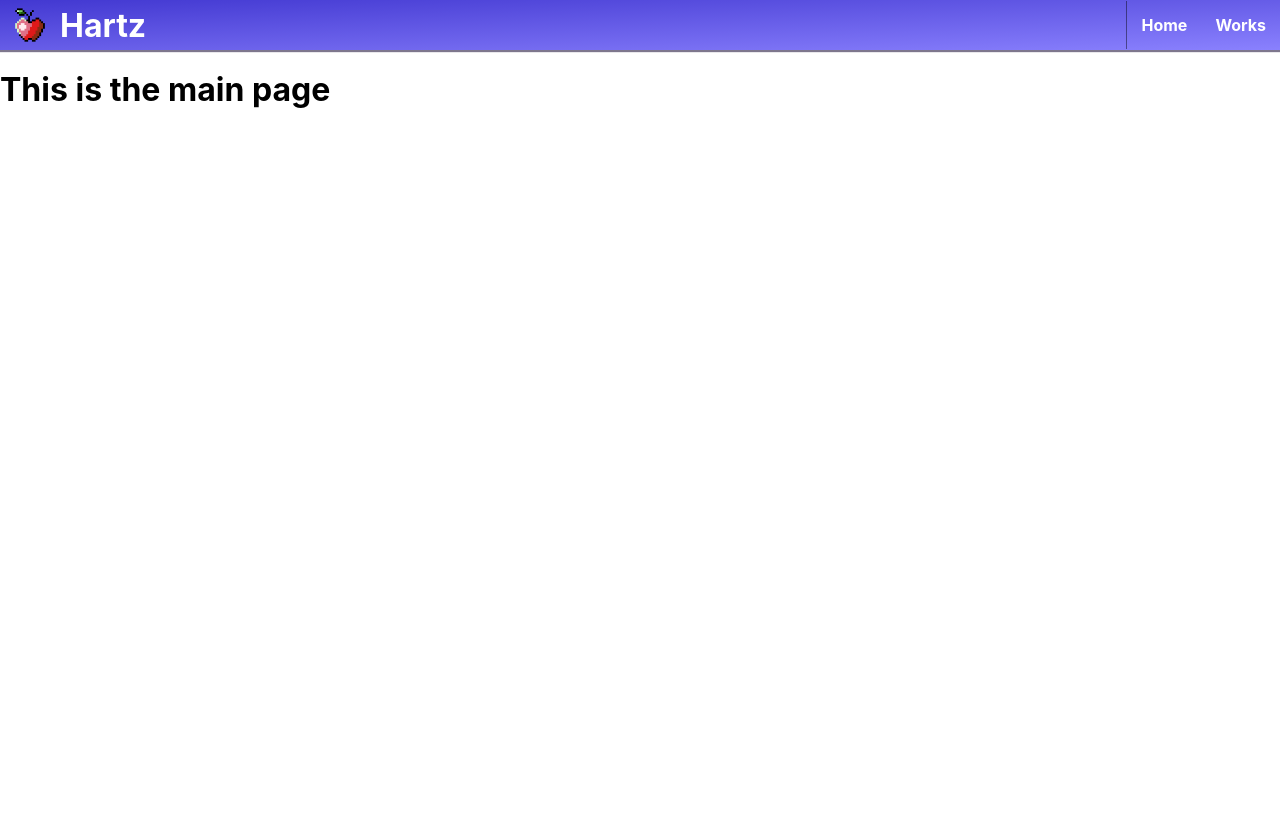
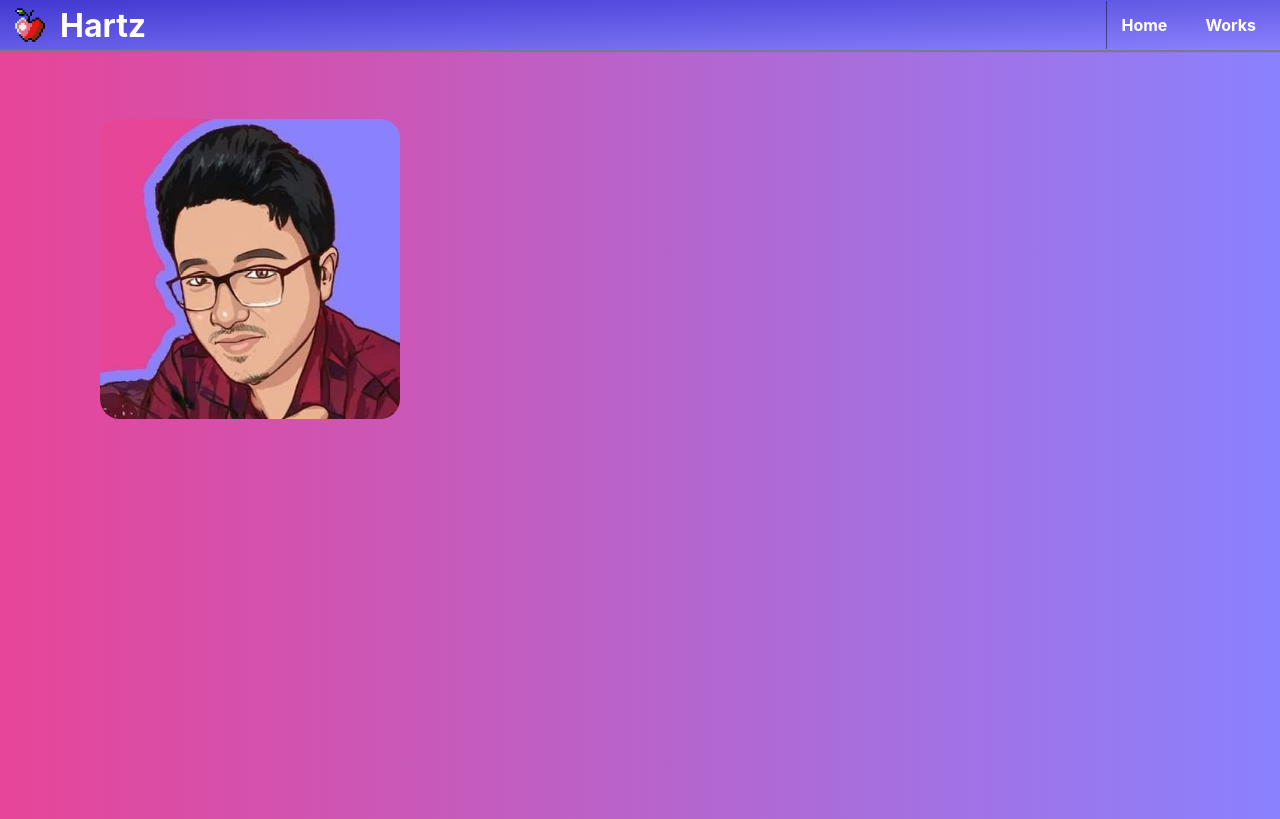
Before and after one commit to Hartz-I/DummyPortfolio, a React (Create React App) app in the folder dummy-portfolio/: page / in a window 1280 px wide. Built offline with nearby package versions, Linux system fonts and the light colour scheme.

Commit message:
added profile section

```diff
--- a/dummy-portfolio/src/App.js
+++ b/dummy-portfolio/src/App.js
@@ -1,10 +1,12 @@
 import "./App.css";
 import Layout from "./components/Layout/Layout";
+
+import Home from "./containers/Home/Home";
 
 function App() {
   return (
     <Layout>
-      <h1>This is the main page</h1>
+      <Home />
     </Layout>
   );
 }
--- a/dummy-portfolio/src/components/Layout/Layout.js
+++ b/dummy-portfolio/src/components/Layout/Layout.js
@@ -5,6 +5,7 @@ import classes from "./Layout.module.css";
 
 import Toolbar from "../Navigation/Toolbar/Toolbar";
 import Sidedrawer from "../Navigation/Sidedrawer/Sidedrawer";
+import Backdrop from "../UI/Backdrop/Backdrop";
 
 class Layout extends Component {
   state = {
@@ -16,9 +17,16 @@ class Layout extends Component {
     this.setState({ clicked: !clicked });
   };
 
+  backdropClickedHandler = () => {
+    this.setState({ clicked: false });
+  };
+
   render() {
     return (
       <Aux>
+        {this.state.clicked ? (
+          <Backdrop backdropClicked={this.backdropClickedHandler} />
+        ) : null}
         <div>
           <Toolbar toggleHandler={this.toggleMenuHandler} />
           <Sidedrawer clicked={this.state.clicked} />
--- a/dummy-portfolio/src/components/Layout/Layout.module.css
+++ b/dummy-portfolio/src/components/Layout/Layout.module.css
@@ -1,5 +1,5 @@
 .Children {
-  margin-top: 50px;
+  margin-top: -1px;
 }
 
 .Toolbar {
--- a/dummy-portfolio/src/components/Navigation/NavigationItems/NavigationItem/NavigationItem.module.css
+++ b/dummy-portfolio/src/components/Navigation/NavigationItems/NavigationItem/NavigationItem.module.css
@@ -5,6 +5,7 @@
 
   text-decoration: none;
   font-weight: 700;
+  margin-right: 10px;
 }
 
 .NavigationItem:hover,
--- /dev/null
+++ b/dummy-portfolio/src/components/Profile/Profile.js
@@ -0,0 +1,12 @@
+import React from "react";
+import classes from "./Profile.module.css";
+
+const profile = (props) => {
+  return (
+    <div>
+      <img className={classes.ProfilePic} src={props.img}></img>
+    </div>
+  );
+};
+
+export default profile;
--- /dev/null
+++ b/dummy-portfolio/src/components/Profile/Profile.module.css
@@ -0,0 +1,7 @@
+.ProfilePic {
+  width: 300px;
+
+  margin: 100px;
+
+  border-radius: 20px;
+}
--- /dev/null
+++ b/dummy-portfolio/src/components/UI/Backdrop/Backdrop.js
@@ -0,0 +1,18 @@
+import React from "react";
+
+const backdrop = (props) => {
+  return (
+    <div
+      style={{
+        height: "100%",
+        width: "100%",
+        backgroundColor: "rgb(0,0,0,0.3)",
+        position: "fixed",
+        zIndex: "50",
+      }}
+      onClick={props.backdropClicked}
+    ></div>
+  );
+};
+
+export default backdrop;
--- a/dummy-portfolio/src/containers/Home/Home.js
+++ b/dummy-portfolio/src/containers/Home/Home.js
@@ -0,0 +1,18 @@
+import React, { Component } from "react";
+import Aux from "../../hoc/Auxilliary/Auxilliary";
+import ProPic from "../../assets/images/logoImage.jpg";
+import classes from "./Home.module.css";
+
+import Profile from "../../components/Profile/Profile";
+
+class Home extends Component {
+  render() {
+    return (
+      <div className={classes.Home}>
+        <Profile img={ProPic} />
+      </div>
+    );
+  }
+}
+
+export default Home;
--- a/dummy-portfolio/src/containers/Home/Home.module.css
+++ b/dummy-portfolio/src/containers/Home/Home.module.css
@@ -0,0 +1,4 @@
+.Home {
+  background-image: linear-gradient(to right, #e74598, #8a81fe);
+  height: 100vh;
+}
```
Also changed, not shown: dummy-portfolio/src/assets/images/logoImage.jpg (added).
